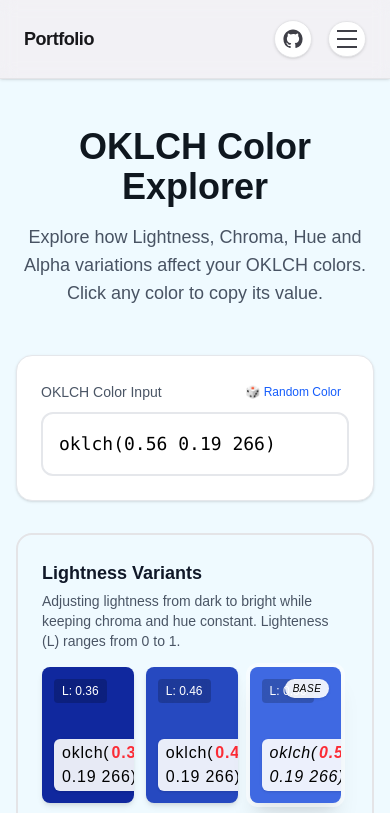
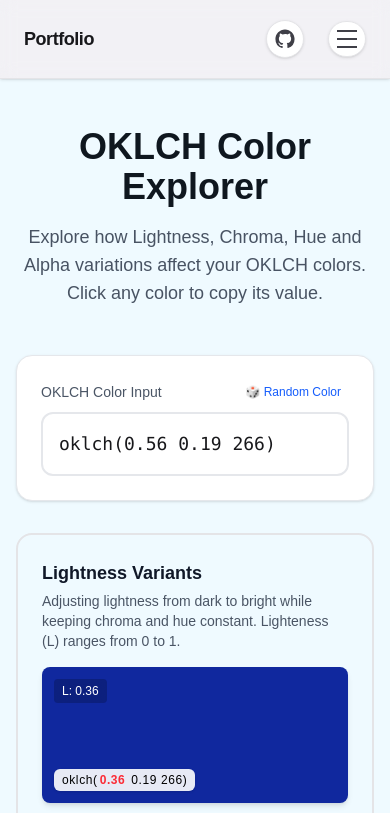
Before and after one commit to eremina-official/portfolio-nextjs, a Next.js app: page /en/projects/oklch in a window 390 px wide. Shown: the top 813 px of the page. Built offline with nearby package versions, Linux system fonts and the light colour scheme.

Commit message:
Add fixes for small screen version

```diff
--- a/app/[locale]/contacts/page.tsx
+++ b/app/[locale]/contacts/page.tsx
@@ -49,7 +49,7 @@ export default function ContactsPage() {
             {t("badge")}
           </p>
           <h1 className="text-3xl font-semibold text-text sm:text-4xl">{t("title")}</h1>
-          <p className="max-w-2xl text-base text-">{t("description")}</p>
+          <p className="max-w-2xl text-base text-subtext">{t("description")}</p>
         </header>
 
         <div className="grid gap-6 sm:grid-cols-2 lg:grid-cols-3">
--- a/app/[locale]/projects/oklch/components/VariantCard.tsx
+++ b/app/[locale]/projects/oklch/components/VariantCard.tsx
@@ -48,7 +48,7 @@ export function VariantCard({ variant }: VariantCardProps): JSX.Element {
 
   return (
     <div
-      className={`flex-[0_1_30%] group transition-all duration-200 hover:scale-105 hover:shadow-lg`}
+      className={`flex-[1_1_30%] group min-w-[180px] transition-all duration-200 hover:scale-105 hover:shadow-lg`}
     >
       <div
         className={`h-34 rounded-lg shadow-md flex items-end justify-center p-3 relative overflow-hidden ${
@@ -71,7 +71,7 @@ export function VariantCard({ variant }: VariantCardProps): JSX.Element {
 
         {/* full color token (click to copy) */}
         <div
-          className={`absolute bottom-3 left-3 bg-white/90 text-black text-[16px] px-2 py-0.5 rounded-md tracking-wider shadow-sm ${
+          className={`absolute bottom-3 left-3 bg-white/90 text-black text-[12px] px-2 py-0.5 rounded-md tracking-wider shadow-sm ${
             isBase ? "italic" : ""
           }`}
         >
--- a/app/[locale]/projects/oklch/page.tsx
+++ b/app/[locale]/projects/oklch/page.tsx
@@ -63,7 +63,7 @@ export default function OklchSeparateVariantsDemo() {
                 value={input}
                 onChange={(e) => setInput(e.target.value)}
                 placeholder="oklch(0.6 0.2 260)"
-                className={`w-full p-4 rounded-xl border-2 transition-colors duration-200 font-mono text-lg ${
+                className={`w-full p-4 rounded-xl border-2 transition-colors duration-200 font-mono text-text text-lg ${
                   isValid
                     ? "border-gray-200 focus:border-blue-500 focus:ring-2 focus:ring-blue-200"
                     : "border-red-300 focus:border-red-500 focus:ring-2 focus:ring-red-200"
--- a/components/Header.tsx
+++ b/components/Header.tsx
@@ -8,13 +8,13 @@ export function Header() {
 
   return (
     <header className="border-b border-zinc-200 shadow-sm backdrop-blur-sm z-10">
-      <div className="mx-auto flex w-full max-w-7xl items-center justify-between gap-4 px-6 py-5">
+      <div className="mx-auto flex w-full max-w-7xl items-center justify-between gap-6 px-6 py-5">
         <div className="flex items-center gap-3">
           <Link href="/" className="text-lg font-semibold tracking-tight text-zinc-900">
             {t("title")}
           </Link>
         </div>
-        <div className="flex items-center gap-4">
+        <div className="flex items-center gap-6">
           <NavBar />
           <Link
             href="https://github.com/eremina-official/portfolio-nextjs"
--- a/components/NavBar.tsx
+++ b/components/NavBar.tsx
@@ -94,7 +94,7 @@ export function NavBar() {
         </div>
       </button>
 
-      <div className="relative flex items-center gap-4">
+      <div className="relative flex items-center gap-6">
         <nav
           className={`flex flex-col md:flex-row md:static md:translate-x-0 md:bg-transparent md:shadow-none absolute top-12 right-[-25] w-[70vw] max-w-xs rounded-2xl border border-zinc-200 bg-white/95 p-4 shadow-xl ring-1 ring-black/5 transition-transform duration-300 ease-in-out ${
             isNavOpen ? "translate-x-0" : "translate-x-full"
@@ -111,14 +111,14 @@ export function NavBar() {
               <Link
                 key={link.label}
                 href={link.href}
-                className={`relative px-4 py-3 md:px-3 md:py-2 font-semibold whitespace-nowrap cursor-pointer transition-colors duration-200 ${
+                className={`relative px-4 py-5 md:px-3 md:py-2 font-semibold whitespace-nowrap cursor-pointer transition-colors duration-200 ${
                   index !== navLinks.length - 1 ? "border-b md:border-0 border-zinc-200" : ""
                 } ${isActive ? "text-primary" : "text-zinc-700 hover:text-primary"}`}
                 onClick={() => !isNavOpen || setIsNavOpen(false)}
               >
                 {t(link.label)}
                 <span
-                  className={`pointer-events-none absolute left-4 right-4 bottom-2 md:-bottom-1 h-0.5 rounded-full bg-gradient-to-r from-primary/70 to-accent/70 transition-all duration-200 md:left-0 md:right-0 ${
+                  className={`pointer-events-none absolute left-4 right-4 bottom-4 md:-bottom-1 h-0.5 rounded-full bg-gradient-to-r from-primary/70 to-accent/70 transition-all duration-200 md:left-0 md:right-0 ${
                     isActive
                       ? "scale-x-100 opacity-100"
                       : "scale-x-0 opacity-0 group-hover:scale-x-100 group-hover:opacity-100"
```
